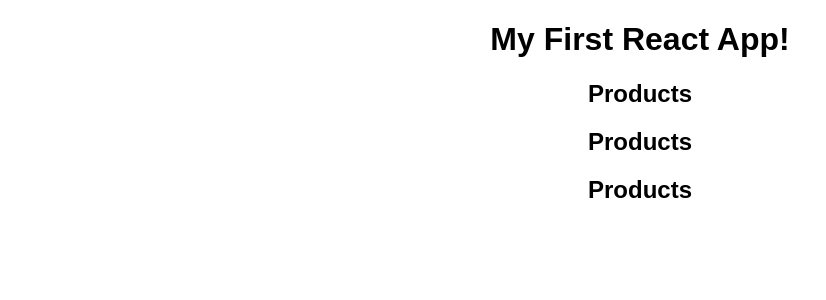
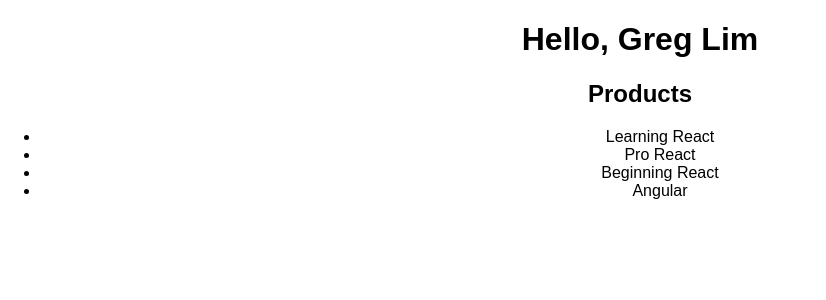
Before and after one commit to praveenax/LearnReactRedux, a React (Create React App) app in the folder sample/: page / in a window 1280 px wide. Shown: the top 300 px of the page, without its empty margins (0-826 px from the left). Built offline with nearby package versions, Linux system fonts and the light colour scheme.

Commit message:
Added populate product in products component

```diff
--- a/sample/src/App2.js
+++ b/sample/src/App2.js
@@ -6,13 +6,23 @@ import logo from './logo.svg';
 import './App.css';
 
 class App extends Component {
+
+    formatName(user){
+        return user.firstName + ' ' + user.lastName;
+    }
+
     render() {
+
+        const user = {
+            firstName:'Greg',
+            lastName:'Lim'
+        };
+
         return (
             <div className="App">
-                <h1>My First React App!</h1>
+                <h1>Hello, {this.formatName(user)}</h1>
                 <Products />
-                <Products />
-                <Products />
+
 
             </div>
         );
--- a/sample/src/Products.js
+++ b/sample/src/Products.js
@@ -1,12 +1,30 @@
 import React, {Component} from 'react';
 
 class Products extends Component{
+
+    populateProduct(product){
+    return <li key={product.toString()}>{product}</li>;
+    }
+
+    populateList(products){
+        // return products.map((product) => <li key={product.toString()}>{product}</li>);
+        return products.map((product) => this.populateProduct(product));
+
+    }
+
     render(){
+
+        const products = ["Learning React","Pro React","Beginning React","Angular"];
+
+        const listProducts = this.populateList(products);
         return(
             <div>
                 <h2>
                     Products
                 </h2>
+                <ul>
+                    {listProducts}
+                </ul>
             </div>
         );
     }
```
